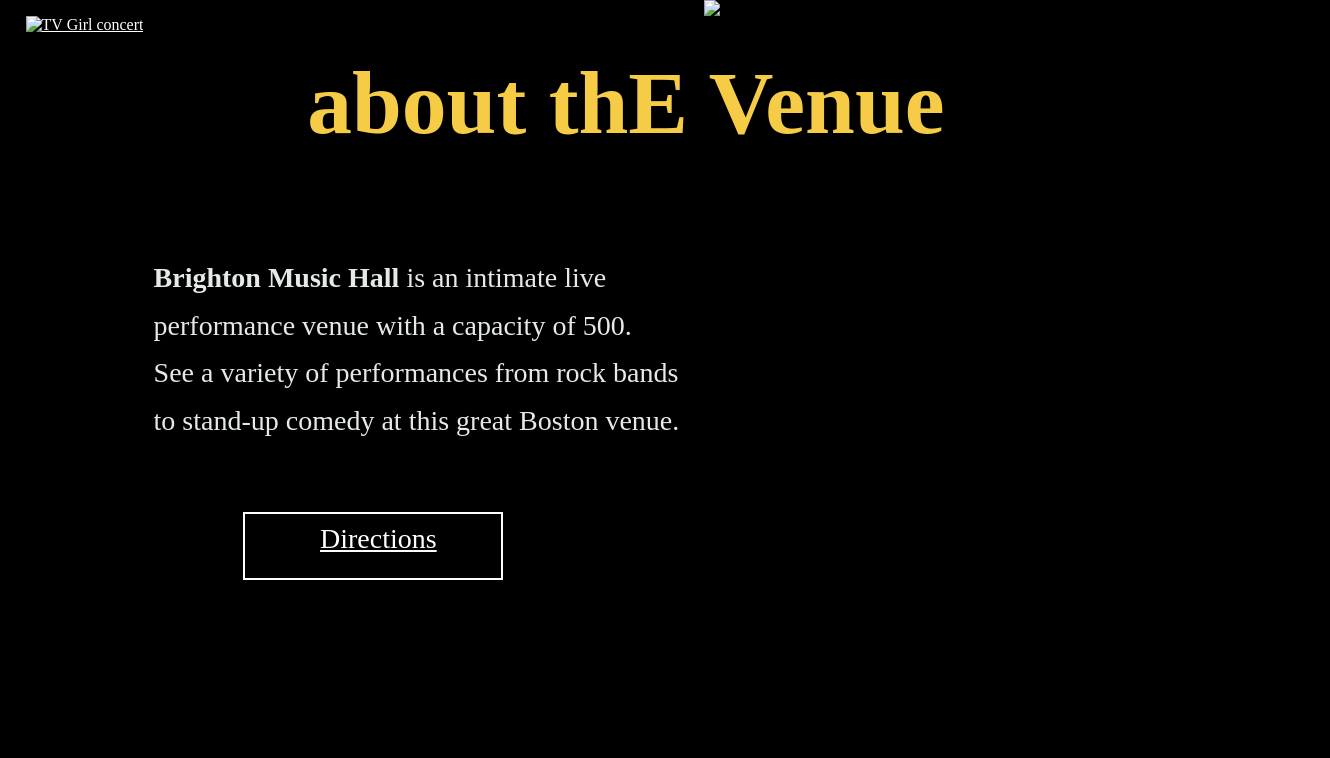
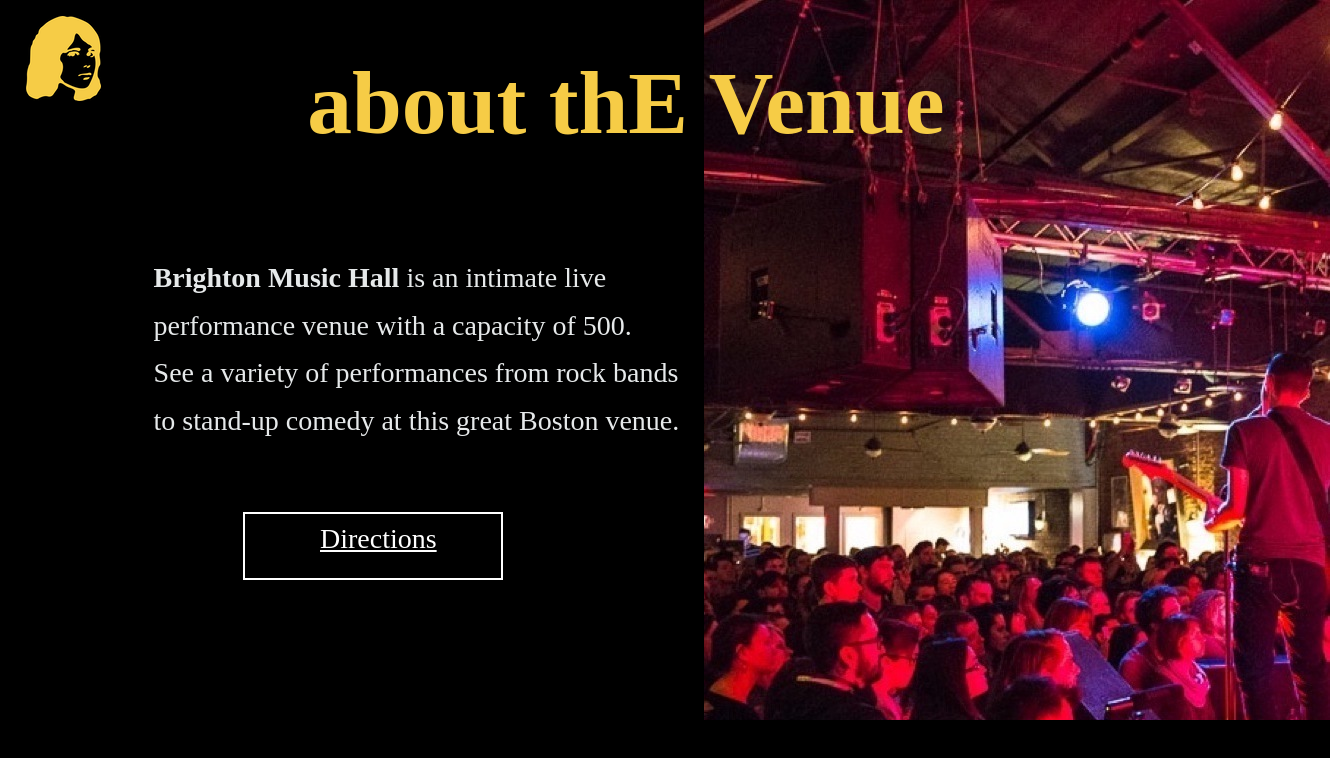
Before and after one commit to marikaklein/event-website-venue, a plain HTML site: page index.html in a window 1280 px wide. Shown: the whole page, 1330 px wide, since content can reach past the window. Drawn offline with Linux system fonts and the light colour scheme.

Commit message:
Update index.html

```diff
--- a/index.html
+++ b/index.html
@@ -2,7 +2,7 @@
 <html>
 <head>
   <title>VENUE INFO</title>
-  <link rel="icon" type="image/png" href="../assets/imgs/favicon.png"/>
+  <link rel="icon" type="image/png" href="../imgs/favicon.png"/>
   <link rel="stylesheet" type="text/css" href="assets/main.css">
   <body style="background-color:black;">
 </head>
@@ -17,10 +17,10 @@
       <p>to stand-up comedy at this great Boston venue.</p></div>
 
   <div class="home">
-  		<a href="https://marikaklein.github.io/event-website/" style="color:#FFFFFF;"><img src="../assets/imgs/logo3.png" alt="TV Girl concert"></iframe></a></div>
+  		<a href="https://marikaklein.github.io/event-website/" style="color:#FFFFFF;"><img src="../imgs/logo3.png" alt="TV Girl concert"></iframe></a></div>
 
   <div class="img">
-    <img src="../assets/imgs/venue.jpg" alt="Brighton Music Hall"></iframe></a>
+    <img src="../imgs/venue.jpg" alt="Brighton Music Hall"></iframe></a>
   </div>
 
   <div class="directions">
```
